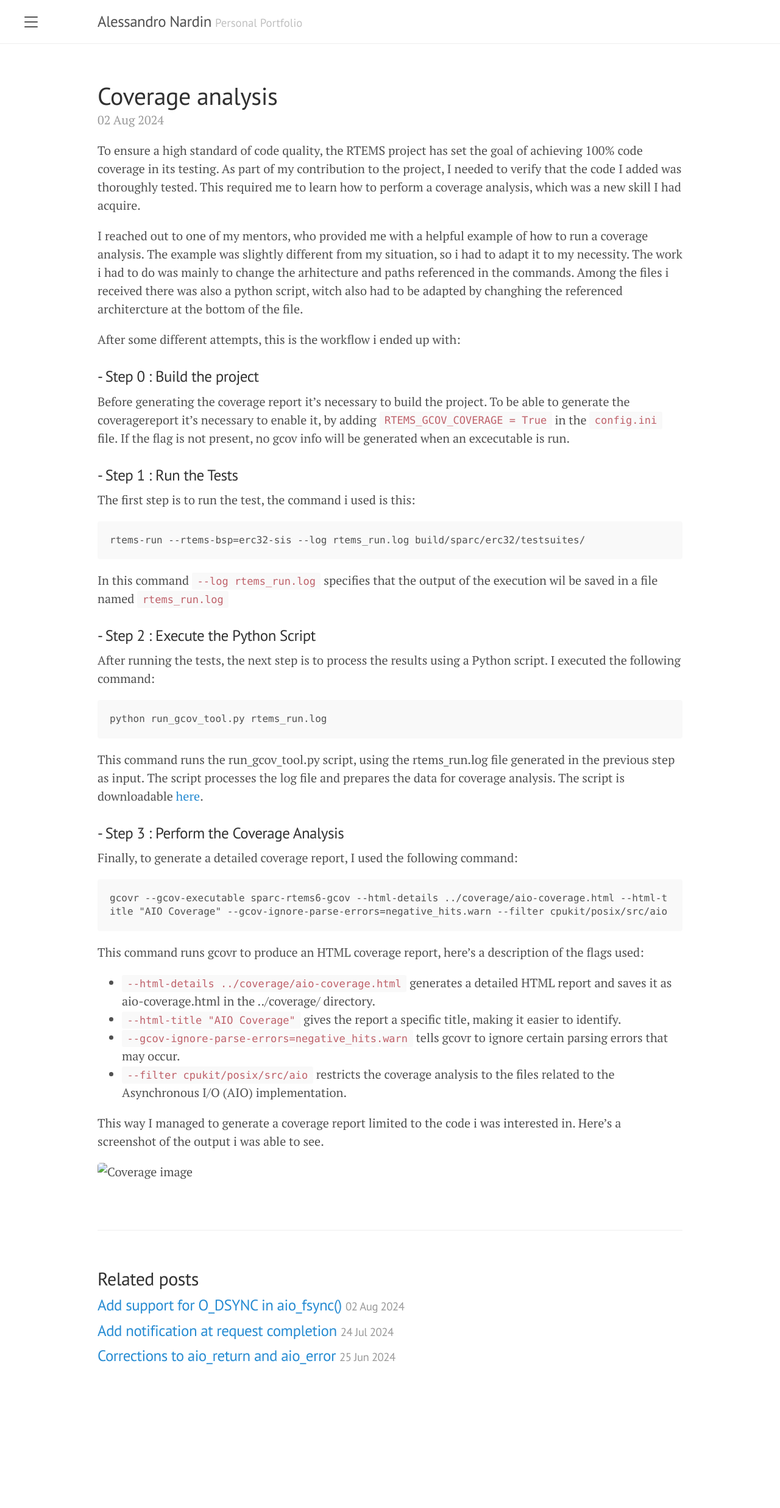
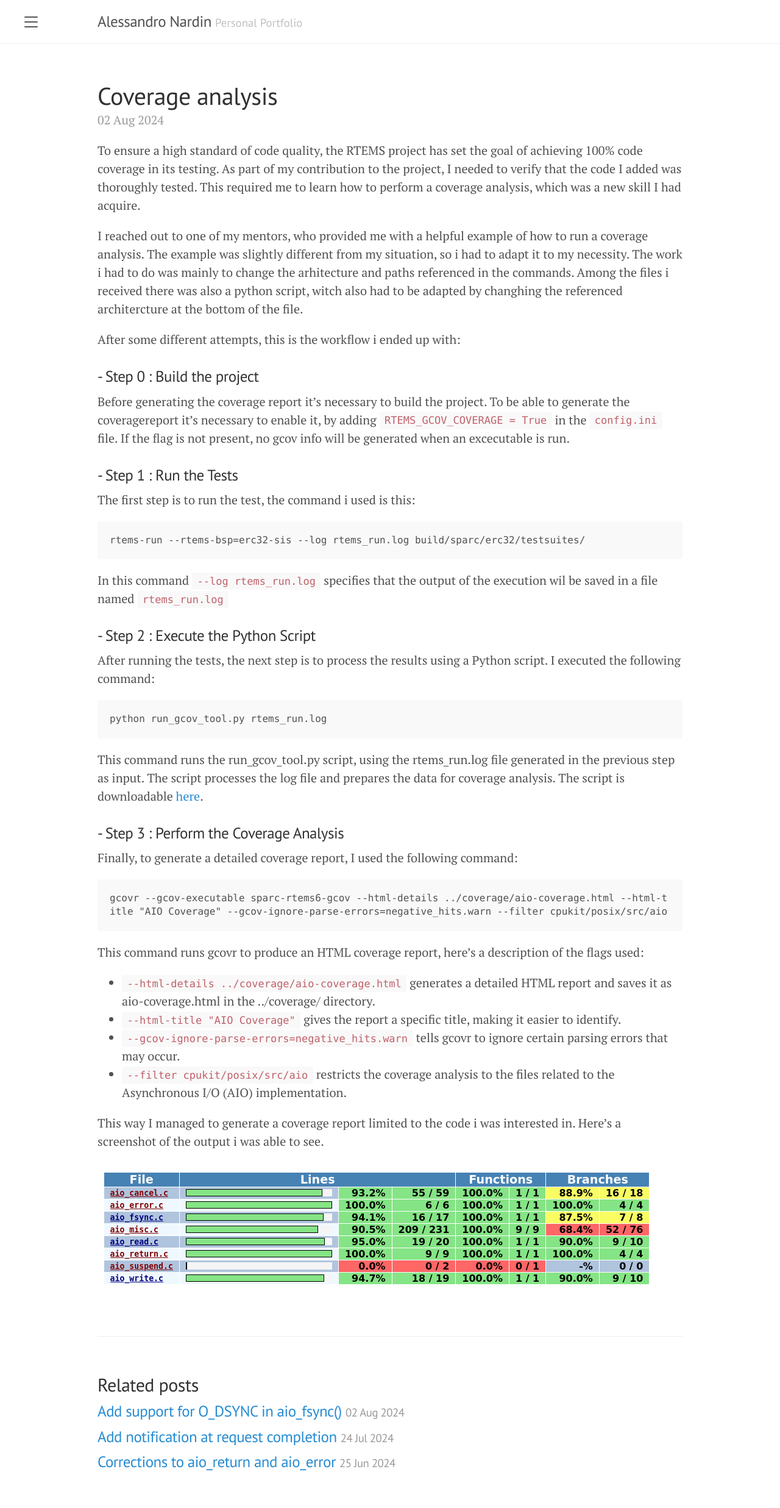
Before and after one commit to AlessandroNardin/alessandronardin.github.io, a Jekyll site: the page built from projects/gsoc/_posts/2024-07-12-coverage.md, in a window 1280 px wide. Shown: the whole page at 61% size. Built offline with Jekyll 4.4.1, drawn with Linux system fonts in a browser that asks for light colours; before the commit the page ends 2299 px from its top, so only the background shows below that.

Commit message:
gsoc/posts/2024-07-12-coverage.md: fixed image link

```diff
--- a/projects/gsoc/_posts/2024-07-12-coverage.md
+++ b/projects/gsoc/_posts/2024-07-12-coverage.md
@@ -56,4 +56,4 @@ This command runs gcovr to produce an HTML coverage report, here's a description
 
 This way I managed to generate a coverage report limited to the code i was interested in. Here's a screenshot of the output i was able to see.
 
-![Coverage image]( https://alessandronardin.github.io/gsoc/resources/coverage.png )
+![Coverage image]( https://alessandronardin.github.io/projects/gsoc/resources/coverage.png )
```
